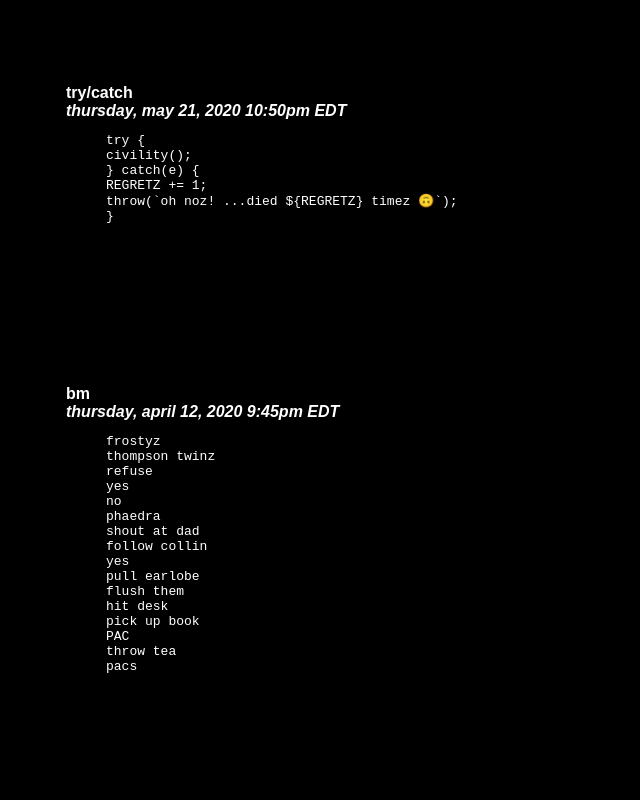
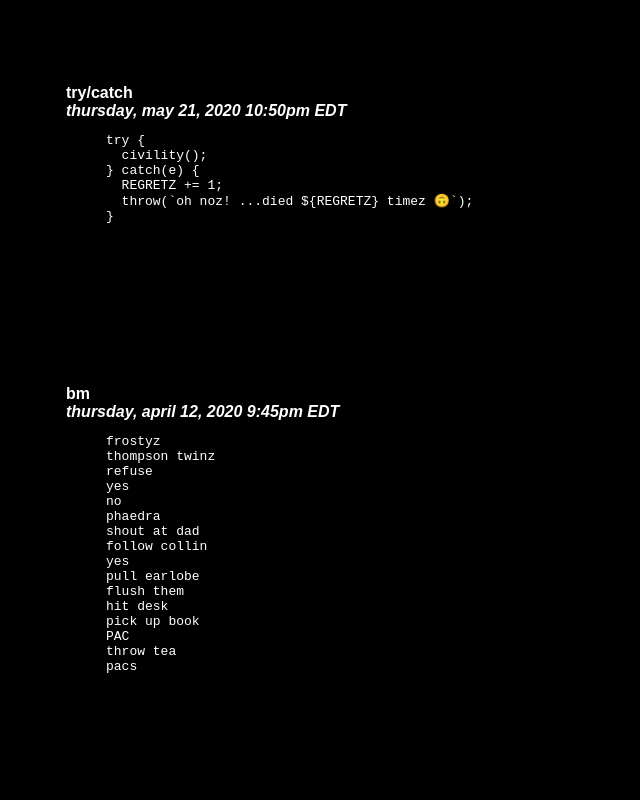
Before and after one commit to edwardsharp/futuredeathagency, a website: page index.html in a window 1280 px wide. Shown: the part 2000-2800 px from the top of the page, without its empty margins (0-640 px from the left). Drawn offline with Linux system fonts and the light colour scheme.

Commit message:
🌈⚰️pre-wrap 🌈⚰️

```diff
--- a/index.html
+++ b/index.html
@@ -40,7 +40,7 @@
         text-align: center;
       }
       dd>pre {
-        white-space: pre-line;
+        white-space: pre-wrap;
         text-align: left;
       }
       .title {
@@ -143,7 +143,8 @@ the_future_death__ninety_eightyz_shit__</pre></dd>
     <dl>
       <dt>try/catch <br/> <i>thursday, may 21, 2020 10:50pm EDT</i></dt>
       <dd>
-<pre>try {
+<pre>
+try {
   civility();
 } catch(e) {
   REGRETZ += 1;
```
